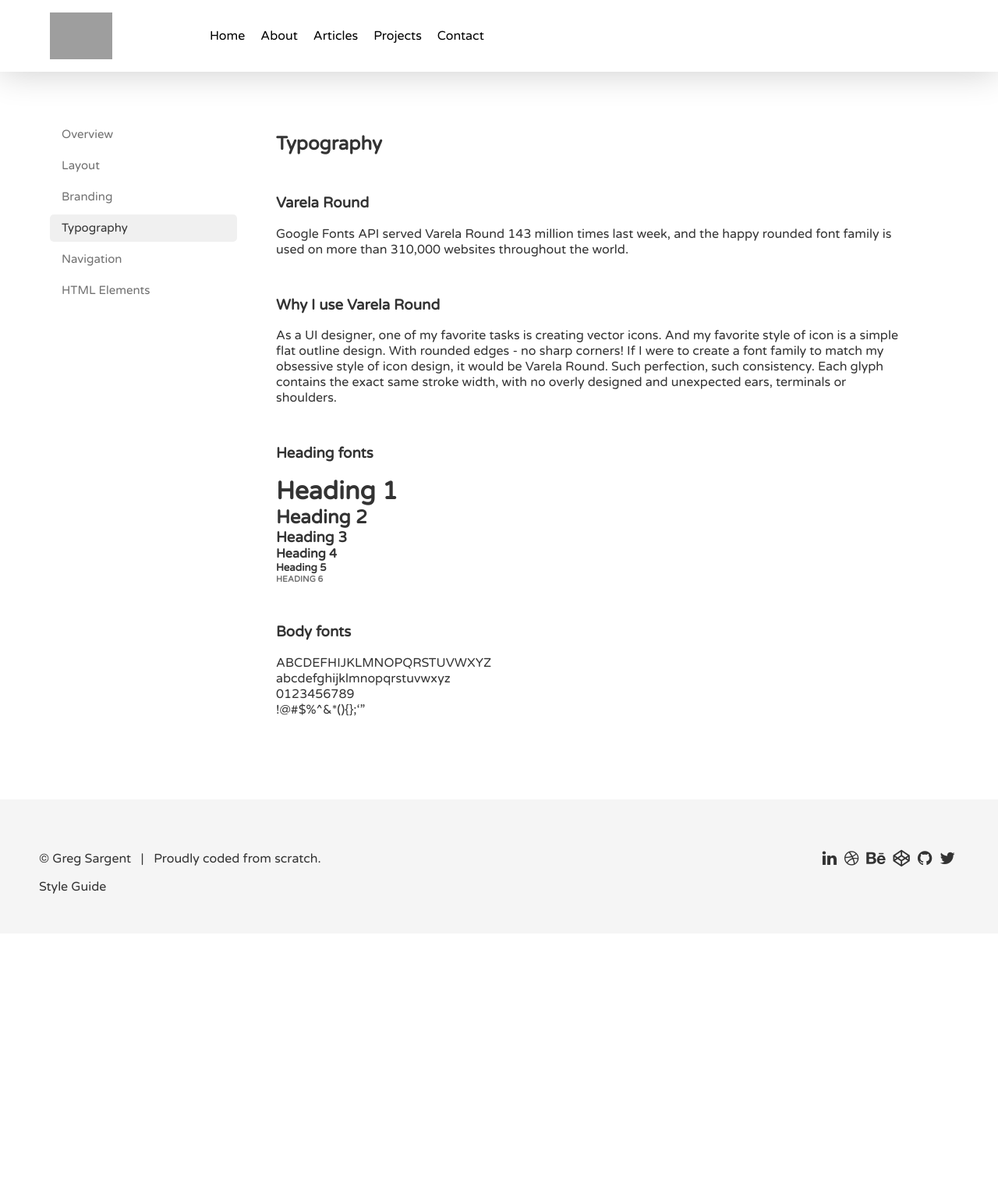
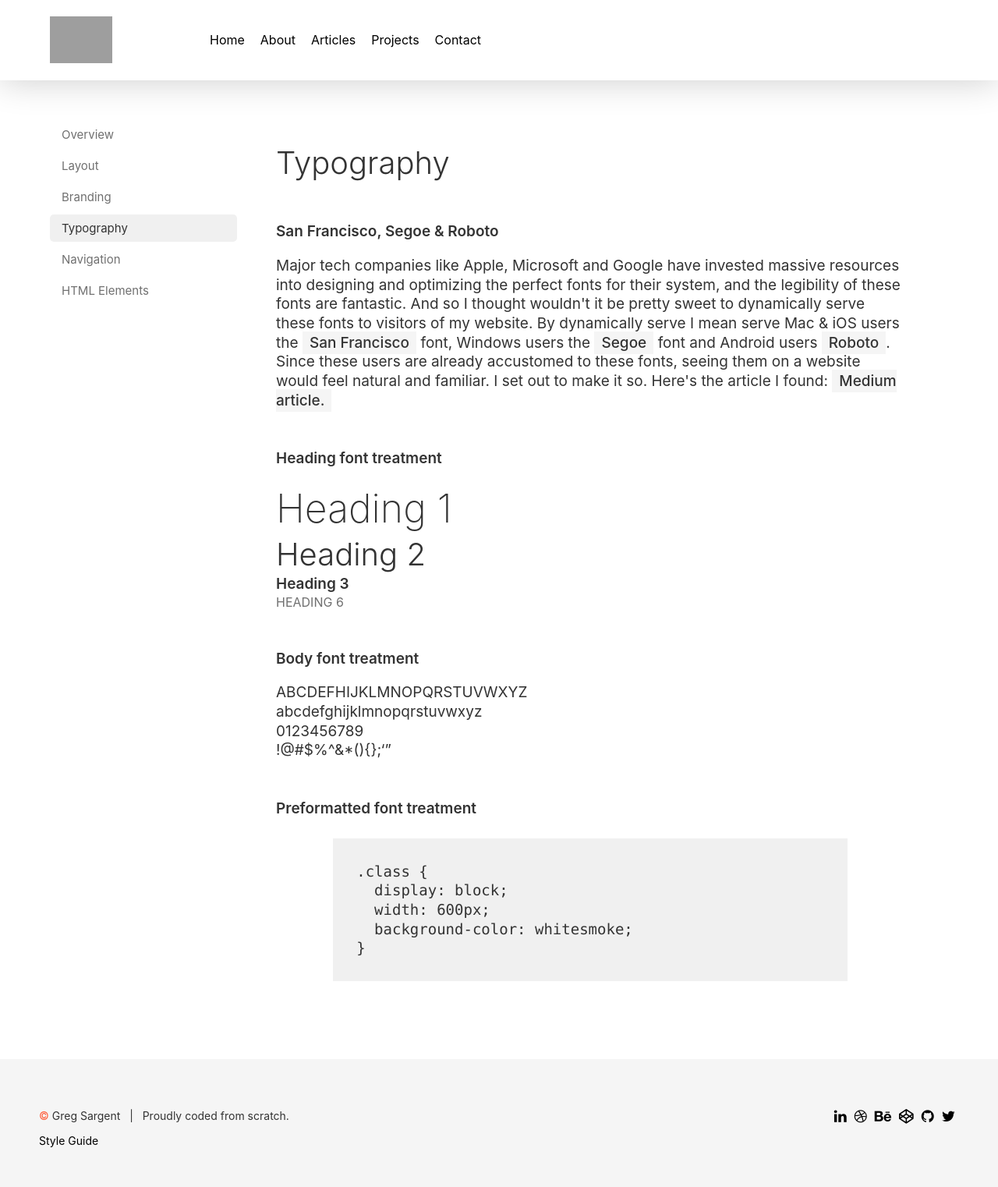
Before and after one commit to gksargent/gsargent.info, a PHP site: page /styleguide/typography.php in a window 1280 px wide. Shown: the whole page at 78% size. Before the commit the page ends 1146 px from the top, so only its background shows below. Run offline with PHP 8.4, Linux system fonts and the light colour scheme; grey boxes are pictures that could not be loaded.

Commit message:
updates to styleguide

```diff
--- a/css/main.processed.css
+++ b/css/main.processed.css
@@ -1,7 +1,4 @@
-@import url("https://fonts.googleapis.com/css?family=Varela+Round");
-h1.styleguide-heading-example, h2.styleguide-heading-example, h3.styleguide-heading-example, h4.styleguide-heading-example, h5.styleguide-heading-example, h6.styleguide-heading-example {
-  margin: 0; }
-
+@charset "UTF-8";
 #color_swatches {
   display: flex;
   width: 400px;
@@ -39,16 +36,48 @@ h1.styleguide-heading-example, h2.styleguide-heading-example, h3.styleguide-head
   .color-data .meta-text {
     margin: 0 10px 0 30px; }
 
-/*
-======================================
-           Other variables
-======================================
-*/
-/*
-======================================
-             Base styles
-======================================
-*/
+.text-tertiary {
+  color: #ff5733; }
+
+h1.styleguide-heading-example, h2.styleguide-heading-example, h3.styleguide-heading-example, h4.styleguide-heading-example, h5.styleguide-heading-example, h6.styleguide-heading-example {
+  margin: 0; }
+
+h1, h2, h3, h4, h5, h6 {
+  color: #333333; }
+
+h3, h4, h5 {
+  margin-top: 50px; }
+
+h6 {
+  text-transform: uppercase;
+  color: #707070;
+  font-size: 16px;
+  font-weight: 400; }
+
+h1 {
+  font-size: 50px;
+  font-weight: 200; }
+
+h2 {
+  font-size: 40px;
+  font-weight: 300; }
+
+h3 {
+  font-size: 19px;
+  font-weight: 600; }
+
+.meta-text {
+  text-transform: uppercase;
+  color: #b0b0b0; }
+
+pre {
+  font-family: Menlo, Consolas, Monaco, "Liberation Mono", "Lucida Console", monospace;
+  padding: 30px;
+  margin: 25px auto;
+  background-color: #f0f0f0;
+  max-width: 600px;
+  overflow: scroll; }
+
 body {
   height: 100vh;
   width: 100vw;
@@ -56,7 +85,10 @@ body {
   padding: 0;
   background-color: white;
   color: #333333;
-  font-family: "Varela Round", sans-serif; }
+  font-family: -apple-system, BlinkMacSystemFont, “Segoe UI”, Roboto, Helvetica, Arial, sans-serif;
+  font-size: 19px;
+  line-height: 1.3;
+  font-weight: 400; }
 
 #content_wrapper {
   display: flex;
@@ -66,34 +98,21 @@ body {
 
 main {
   width: 70%; }
-
-h1, h2, h3, h4, h5, h6 {
-  color: #333333; }
-
-h3, h4, h5 {
-  margin-top: 50px; }
-
-h6 {
-  text-transform: uppercase;
-  color: #707070; }
-
-.meta-text {
-  text-transform: uppercase;
-  color: #b0b0b0; }
+  main a, main a:visited {
+    color: #333333;
+    text-decoration: none;
+    font-weight: 500;
+    background-color: whitesmoke;
+    padding: 3px 9px;
+    transition: all 100ms; }
+  main a:hover {
+    color: #ff5733; }
+  main a:active {
+    color: #ff5733; }
 
 hr {
   width: 90%;
   border: solid 1px #e0e0e0; }
-
-a, a:visited {
-  color: #333333;
-  text-decoration: none; }
-
-a:hover {
-  color: #ff5733; }
-
-a:active {
-  color: #ff5733; }
 
 .subheader {
   max-width: 500px; }
@@ -120,6 +139,44 @@ a:active {
   #author_snippet p {
     color: #707070; }
 
+li {
+  counter-increment: li; }
+
+ul {
+  list-style: none; }
+  ul li::before {
+    content: " \25E6";
+    color: #ff5733;
+    padding-right: 10px;
+    font-size: 25px;
+    line-height: 0.75; }
+
+ol {
+  counter-reset: item; }
+
+ol li {
+  display: block; }
+
+ol li:before {
+  content: counter(item) ". ";
+  counter-increment: item;
+  color: red; }
+
+figure {
+  background-color: #f0f0f0;
+  padding: 20px 20px 0 20px;
+  max-width: 600px; }
+  figure img {
+    max-width: 100%;
+    margin: 0 auto; }
+  figure figcaption {
+    font-size: 14px;
+    padding: 10px 0;
+    color: #707070; }
+  figure i {
+    color: #c5c5c5;
+    margin-right: 15px; }
+
 .primary-button {
   display: inline-block;
   background-color: #ff421a;
@@ -128,7 +185,7 @@ a:active {
   border-radius: 3px;
   font-size: 17px;
   text-transform: uppercase;
-  font-family: "Varela Round", sans-serif;
+  font-family: -apple-system, BlinkMacSystemFont, “Segoe UI”, Roboto, Helvetica, Arial, sans-serif;
   padding: 15px 25px;
   cursor: pointer;
   box-shadow: 0 4px 10px -5px black;
@@ -170,10 +227,13 @@ a:active {
     #main_nav ul li {
       padding: 5px;
       margin: 0 5px; }
+    #main_nav ul li:before {
+      display: none; }
   #main_nav a, #main_nav a:visited {
     color: black;
     text-decoration: none;
-    transition: color .25s ease; }
+    transition: color 150ms;
+    font-size: 16px; }
   #main_nav a:hover {
     color: #ff5733; }
   #main_nav a:active {
@@ -206,10 +266,13 @@ a:active {
     #demo_main_nav ul li {
       padding: 5px;
       margin: 0 5px; }
+    #demo_main_nav ul li:before {
+      display: none; }
   #demo_main_nav a, #demo_main_nav a:visited {
     color: black;
     text-decoration: none;
-    transition: color .25s ease; }
+    transition: color .25s ease;
+    background: none; }
   #demo_main_nav a:hover {
     color: #ff5733; }
   #demo_main_nav a:active {
@@ -243,6 +306,8 @@ a:active {
     #secondary_nav ul a:hover {
       background-color: #f0f0f0;
       color: #707070; }
+  #secondary_nav li:before {
+    display: none; }
 
 .sg-active-tab {
   background-color: #f0f0f0 !important;
@@ -275,6 +340,8 @@ a:active {
     #demo_secondary_nav ul a:hover {
       background-color: #f0f0f0;
       color: #707070; }
+  #demo_secondary_nav li:before {
+    display: none; }
 
 .sg-active-tab {
   background-color: #f0f0f0 !important;
@@ -292,7 +359,17 @@ a:active {
 footer {
   display: flex;
   padding: 50px;
-  background-color: whitesmoke; }
+  background-color: whitesmoke;
+  font-size: 14px; }
+  footer a, footer a:visited {
+    color: black;
+    text-decoration: none;
+    transition: color .25s ease;
+    background: none; }
+  footer a:hover {
+    color: #ff5733; }
+  footer a:active {
+    color: #ff5733; }
 
 #footer-left-column {
   width: 50%; }
@@ -306,5 +383,7 @@ footer {
     list-style-type: none; }
     #footer-right-column ul li {
       padding: 0 5px; }
+    #footer-right-column ul li:before {
+      display: none; }
 
 /*# sourceMappingURL=main.processed.css.map */
--- a/css/main.scss
+++ b/css/main.scss
@@ -1,6 +1,6 @@
 //Modules & Variables
+@import 'partials/colors';
 @import "partials/typography";
-@import 'partials/colors';
 @import 'partials/base';
 
 //Partials
--- a/css/partials/_colors.scss
+++ b/css/partials/_colors.scss
@@ -72,3 +72,7 @@ $main-nav-background-color: transparentize( white, .02 );
     margin: 0 10px 0 30px;
   }
 }
+
+.text-tertiary {
+  color: $tertiary-color;
+}
--- a/modules/footer.php
+++ b/modules/footer.php
@@ -1,7 +1,7 @@
   <footer>
 
     <div id="footer-left-column">
-      <p>&copy; Greg Sargent &nbsp; | &nbsp; Proudly coded from scratch.</p>
+      <p><span class="text-tertiary">&copy;</span> Greg Sargent &nbsp; | &nbsp; Proudly coded from scratch.</p>
       <a href="/styleguide">Style Guide</a>
     </div>
 
@@ -18,6 +18,4 @@
 
   </footer>
   <script>
-    <?php // This php pulls in footer.php to create the footer content
-    include $_SERVER['DOCUMENT_ROOT'].'/scripts/nav-active.js'; ?>
   </script>
--- a/styleguide/typography.php
+++ b/styleguide/typography.php
@@ -25,19 +25,22 @@
   </nav>
   <main>
     <h2>Typography</h2>
-    <h3>Varela Round</h3>
-    <p>Google Fonts API served <a href="https://fonts.google.com/specimen/Varela+Round" target="-blank">Varela Round</a> 143 million times last week, and the happy rounded font family is used on more than 310,000 websites throughout the world.</p>
-    <h3>Why I use Varela Round</h3>
-    <p>As a UI designer, one of my favorite tasks is creating vector icons. And my favorite style of icon is a simple flat outline design. With rounded edges - no sharp corners! If I were to create a font family to match my obsessive style of icon design, it would be Varela Round. Such perfection, such consistency. Each glyph contains the exact same stroke width, with no overly designed and unexpected ears, terminals or shoulders.</p>
-    <h3>Heading fonts</h3>
+    <h3>San Francisco, Segoe &amp; Roboto</h3>
+    <p>Major tech companies like Apple, Microsoft and Google have invested massive resources into designing and optimizing the perfect fonts for their system, and the legibility of these fonts are fantastic. And so I thought wouldn't it be pretty sweet to dynamically serve these fonts to visitors of my website. By dynamically serve I mean serve Mac &amp; iOS users the <a href="https://developer.apple.com/fonts/" target="_blank">San Francisco</a> font, Windows users the <a href="https://en.wikipedia.org/wiki/Segoe" target="_blank">Segoe</a> font and Android users <a href="https://fonts.google.com/specimen/Roboto" target="_blank">Roboto</a>. Since these users are already accustomed to these fonts, seeing them on a website would feel natural and familiar. I set out to make it so. Here's the article I found: <a href="https://booking.design/implementing-system-fonts-on-booking-com-a-lesson-learned-bdc984df627f" target="_blank">Medium article.</a></p>
+    <h3>Heading font treatment</h3>
     <h1 class="styleguide-heading-example">Heading 1</h1>
     <h2 class="styleguide-heading-example">Heading 2</h2>
     <h3 class="styleguide-heading-example">Heading 3</h3>
-    <h4 class="styleguide-heading-example">Heading 4</h4>
-    <h5 class="styleguide-heading-example">Heading 5</h5>
     <h6 class="styleguide-heading-example">Heading 6</h6>
-    <h3>Body fonts</h3>
-        <p>ABCDEFHIJKLMNOPQRSTUVWXYZ<br>abcdefghijklmnopqrstuvwxyz<br>0123456789<br>!@#$%^&*(){};‘”</p>
+    <h3>Body font treatment</h3>
+    <p>ABCDEFHIJKLMNOPQRSTUVWXYZ<br>abcdefghijklmnopqrstuvwxyz<br>0123456789<br>!@#$%^&*(){};‘”</p>
+    <h3>Preformatted font treatment</h3>
+    <pre>.class {
+  display: block;
+  width: 600px;
+  background-color: whitesmoke;
+}</pre>
+
   </main>
 </div><!-- end content_wrapper -->
 
```
Also changed, not shown: css/partials/_base.scss (+71 -41 lines), css/partials/_footer.scss (+20 -0 lines), css/partials/_navigation.scss (+19 -1 lines), css/partials/_typography.scss (+47 -4 lines), styleguide/elements.php (+26 -1 lines), assets/images/gregs-office-optimized.jpg (added), assets/images/gregs-office@2x.jpg (added), 1 other file.
